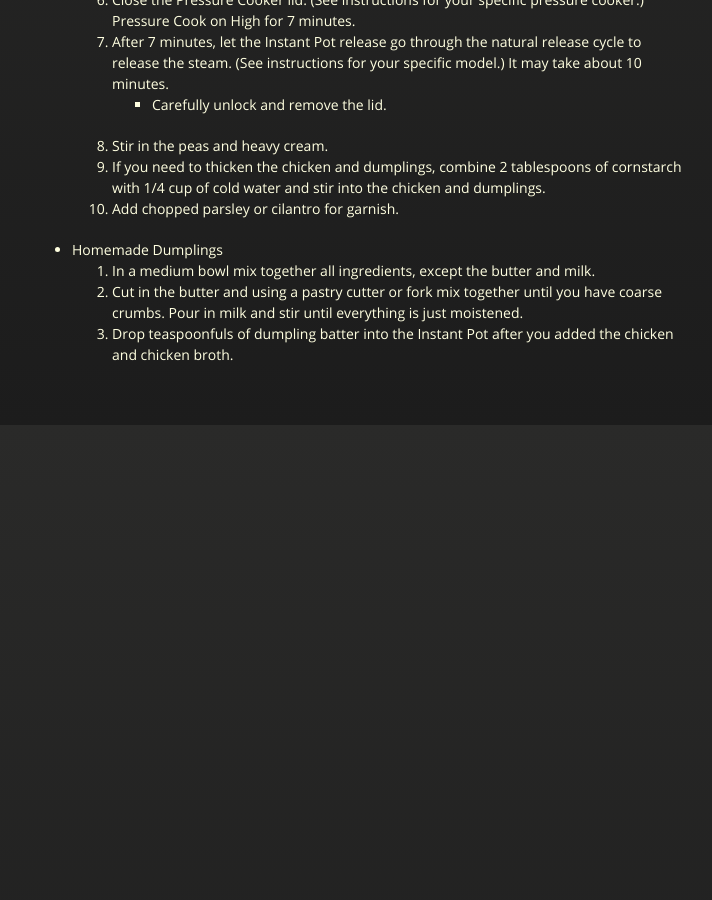
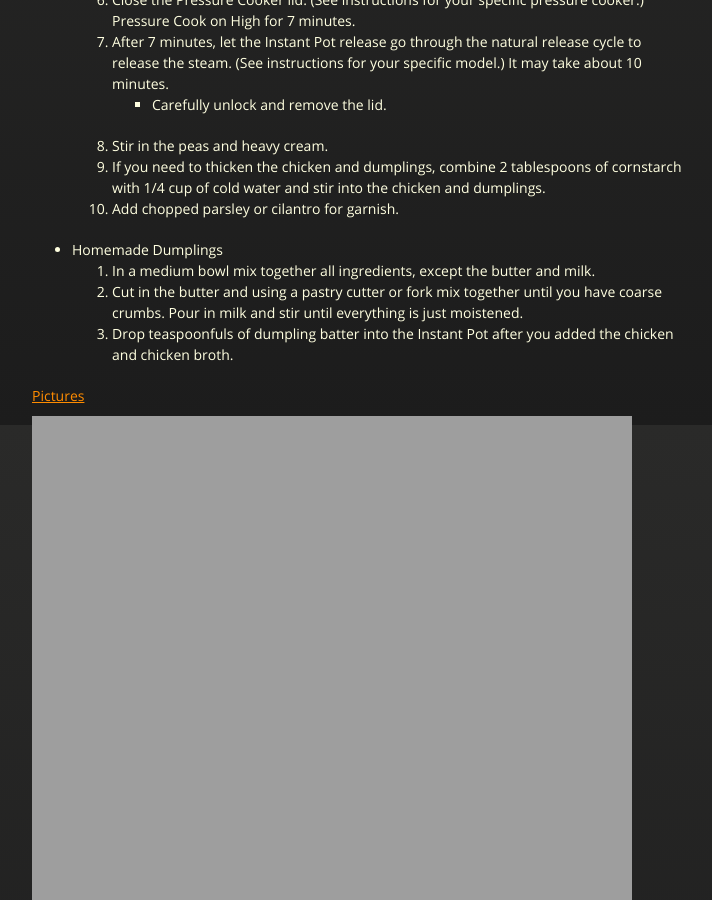
Before and after one commit to cmwillett/TheDigitalCookbook, a Jekyll site: the page built from InstantPot/ChickenAndDumplings.md, in a window 1280 px wide and 900 px high, scrolled down 1375 px. Shown: the whole window, without its empty margins (283-995 px from the left). Built offline with Jekyll 4.4.1, drawn with Linux system fonts in a browser that asks for light colours; nearby versions of some CDN libraries; before the commit the page ends 1780 px from its top, so only the background shows below that.

Commit message:
added picture

```diff
--- a/InstantPot/ChickenAndDumplings.md
+++ b/InstantPot/ChickenAndDumplings.md
@@ -51,3 +51,6 @@
   1. In a medium bowl mix together all ingredients, except the butter and milk.
   2. Cut in the butter and using a pastry cutter or fork mix together until you have coarse crumbs. Pour in milk and stir until everything is just moistened.
   3. Drop teaspoonfuls of dumpling batter into the Instant Pot after you added the chicken and chicken broth.
+
+#### Pictures
+![]({{site.github.url}}/InstantPot/Images/ChickenAndDumplings.jpg){:height="600px" width="600px"}
```
Also changed, not shown: 1 other file.
